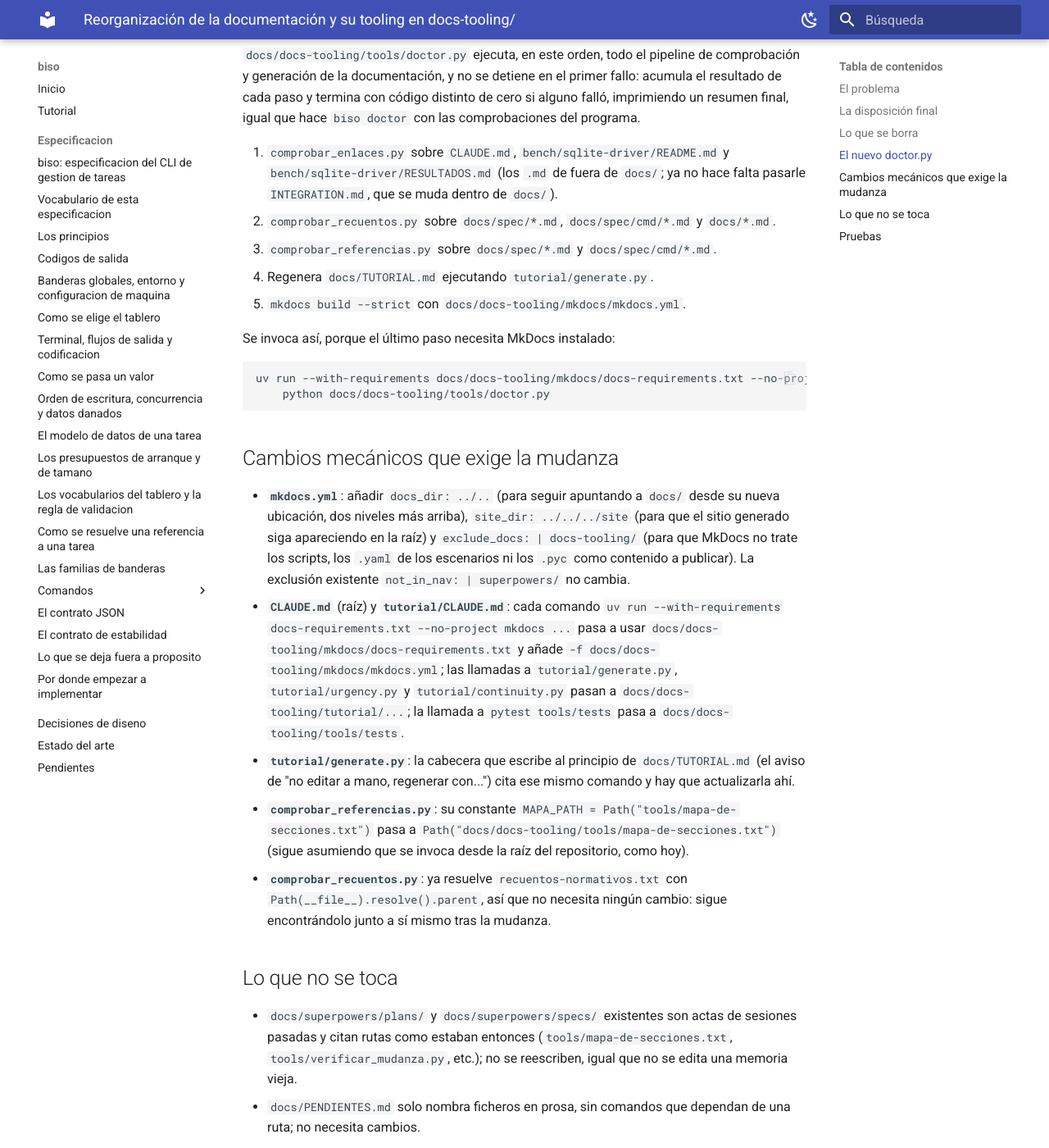
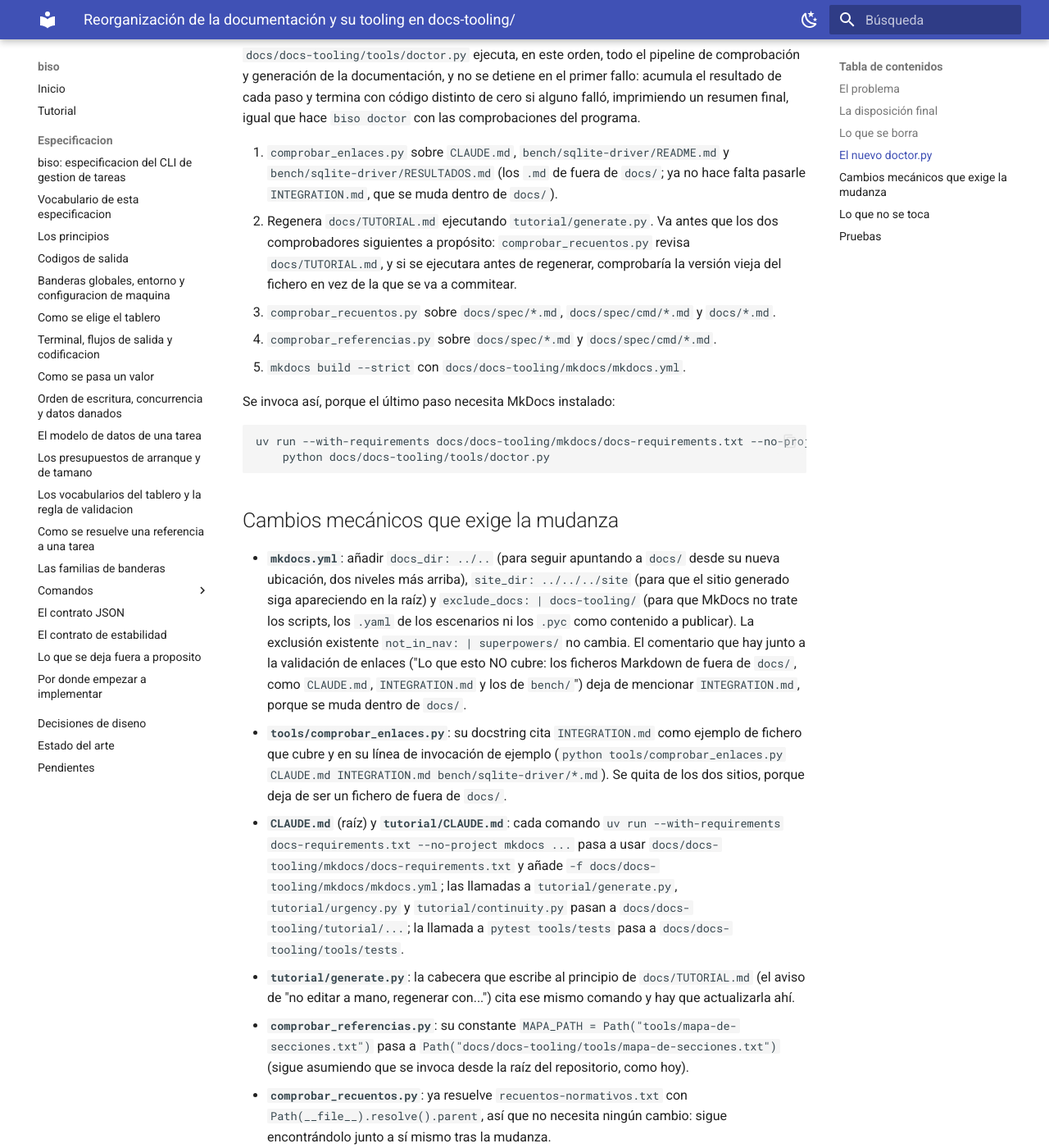
Before and after one commit to avilches/Biso, an MkDocs documentation site: the page built from docs/superpowers/specs/2026-09-12-reorganizacion-docs-tooling-design.md, in a window 1280 px wide and 1400 px high, scrolled down 2271 px. Shown: the whole window at 82% size. Built offline with MkDocs 1.6.1 and Material for MkDocs 9.7.7, drawn with Linux system fonts in a browser that asks for light colours.

Commit message:
Corrige el orden de doctor.py y las menciones a INTEGRATION.md en el diseno

```diff
--- a/docs/superpowers/specs/2026-09-12-reorganizacion-docs-tooling-design.md
+++ b/docs/superpowers/specs/2026-09-12-reorganizacion-docs-tooling-design.md
@@ -98,9 +98,11 @@ que hace `biso doctor` con las comprobaciones del programa.
 1. `comprobar_enlaces.py` sobre `CLAUDE.md`, `bench/sqlite-driver/README.md` y
    `bench/sqlite-driver/RESULTADOS.md` (los `.md` de fuera de `docs/`; ya no hace falta pasarle
    `INTEGRATION.md`, que se muda dentro de `docs/`).
-2. `comprobar_recuentos.py` sobre `docs/spec/*.md`, `docs/spec/cmd/*.md` y `docs/*.md`.
-3. `comprobar_referencias.py` sobre `docs/spec/*.md` y `docs/spec/cmd/*.md`.
-4. Regenera `docs/TUTORIAL.md` ejecutando `tutorial/generate.py`.
+2. Regenera `docs/TUTORIAL.md` ejecutando `tutorial/generate.py`. Va antes que los dos comprobadores
+   siguientes a propósito: `comprobar_recuentos.py` revisa `docs/TUTORIAL.md`, y si se ejecutara
+   antes de regenerar, comprobaría la versión vieja del fichero en vez de la que se va a commitear.
+3. `comprobar_recuentos.py` sobre `docs/spec/*.md`, `docs/spec/cmd/*.md` y `docs/*.md`.
+4. `comprobar_referencias.py` sobre `docs/spec/*.md` y `docs/spec/cmd/*.md`.
 5. `mkdocs build --strict` con `docs/docs-tooling/mkdocs/mkdocs.yml`.
 
 Se invoca así, porque el último paso necesita MkDocs instalado:
@@ -116,7 +118,14 @@ uv run --with-requirements docs/docs-tooling/mkdocs/docs-requirements.txt --no-p
   ubicación, dos niveles más arriba), `site_dir: ../../../site` (para que el sitio generado siga
   apareciendo en la raíz) y `exclude_docs: | docs-tooling/` (para que MkDocs no trate los scripts,
   los `.yaml` de los escenarios ni los `.pyc` como contenido a publicar). La exclusión existente
-  `not_in_nav: | superpowers/` no cambia.
+  `not_in_nav: | superpowers/` no cambia. El comentario que hay junto a la validación de enlaces
+  ("Lo que esto NO cubre: los ficheros Markdown de fuera de `docs/`, como `CLAUDE.md`,
+  `INTEGRATION.md` y los de `bench/`") deja de mencionar `INTEGRATION.md`, porque se muda dentro
+  de `docs/`.
+- **`tools/comprobar_enlaces.py`**: su docstring cita `INTEGRATION.md` como ejemplo de fichero que
+  cubre y en su línea de invocación de ejemplo
+  (`python tools/comprobar_enlaces.py CLAUDE.md INTEGRATION.md bench/sqlite-driver/*.md`). Se quita
+  de los dos sitios, porque deja de ser un fichero de fuera de `docs/`.
 - **`CLAUDE.md`** (raíz) y **`tutorial/CLAUDE.md`**: cada comando `uv run --with-requirements
   docs-requirements.txt --no-project mkdocs ...` pasa a usar
   `docs/docs-tooling/mkdocs/docs-requirements.txt` y añade `-f docs/docs-tooling/mkdocs/mkdocs.yml`;
```
